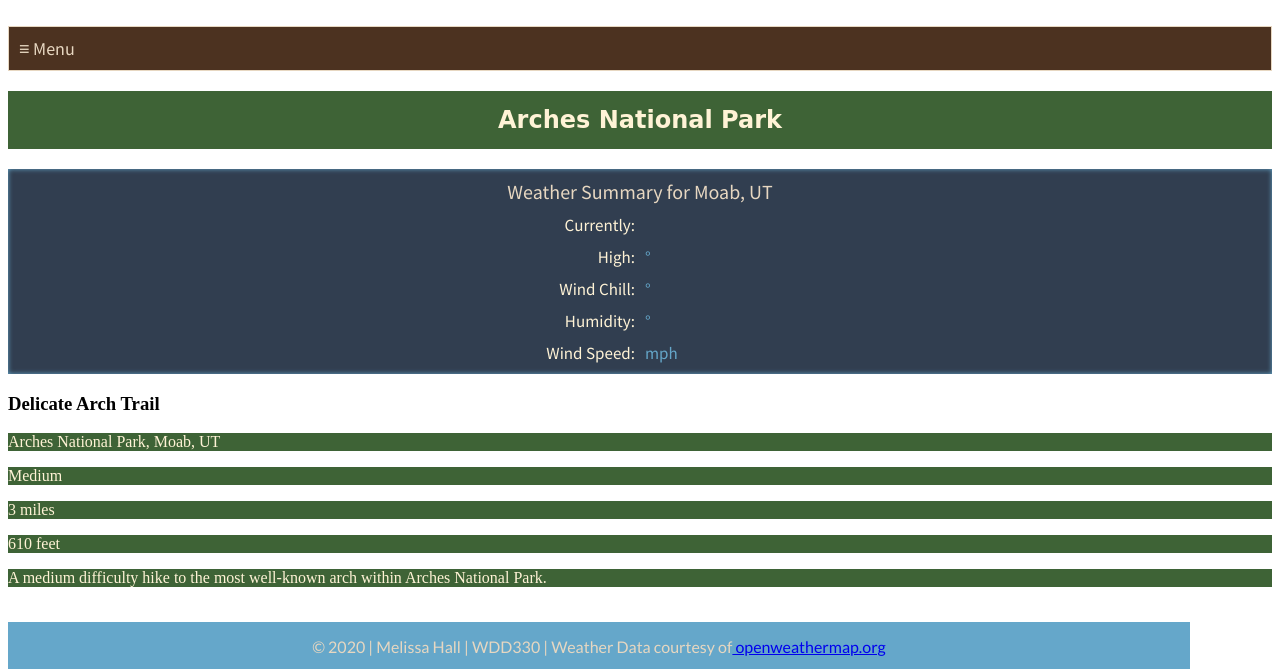
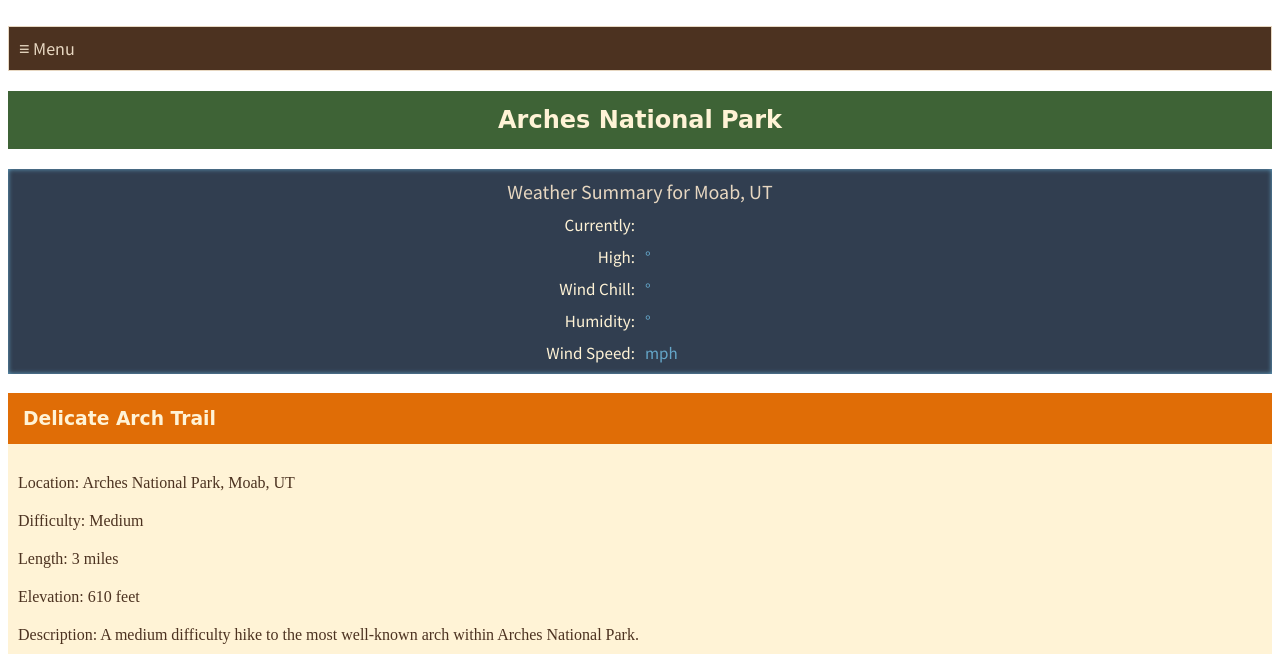
Before and after one commit to MelissaHallDesign/WDD330, a plain HTML site: page HikeBikeGo/arches.html in a window 1280 px wide. Shown: the part 129-798 px from the top of the page. Drawn offline with Linux system fonts and the light colour scheme; no server answers; a web font is replaced by a local one.

Commit message:
updated js and json for hikes

```diff
--- a/HikeBikeGo/js/hikes.js
+++ b/HikeBikeGo/js/hikes.js
@@ -9,7 +9,6 @@
         for (let i = 0; i < hikes.length; i++) {
             let hike = document.createElement('div');
             let h3 = document.createElement('h3');
-            //let hikeName = document.createElement('p');
             let hikeName = document.createElement('p');
             let location = document.createElement('p');
             let difficulty = document.createElement('p');
@@ -17,13 +16,12 @@
             let elevation = document.createElement('p');
             let description = document.createElement('p');
             h3.textContent = hikes[i].hikeName;
-            location.textContent = hikes[i].location;
-            difficulty.textContent = hikes[i].difficulty;
-            length.textContent = hikes[i].length;
-            elevation.textContent = hikes[i].elevation;
-            description.textContent = hikes[i].description;
+            location.textContent = 'Location: ' + hikes[i].location;
+            difficulty.textContent = 'Difficulty: ' + hikes[i].difficulty;
+            length.textContent = 'Length: ' + hikes[i].length;
+            elevation.textContent = 'Elevation: ' + hikes[i].elevation;
+            description.textContent = 'Description: ' + hikes[i].description;
             hike.appendChild(h3);
-            //hike.appendChild(hikeName);
             hike.appendChild(hikeName);
             hike.appendChild(location);
             hike.appendChild(difficulty);
@@ -33,3 +31,8 @@
             document.querySelector('div.hikeDisplay').appendChild(hike);
         }
     });
+
+    // function toggleMenu() {
+    //     document.querySelector('#showHike').classList.toggle('openDetails');
+    //   }
+    //   document.querySelector('#details').addEventListener('click', toggleMenu);
--- a/HikeBikeGo/json/hikes.json
+++ b/HikeBikeGo/json/hikes.json
@@ -7,6 +7,14 @@
             "length" : "3 miles",
             "elevation" : "610 feet",
             "description" : "A medium difficulty hike to the most well-known arch within Arches National Park."
+        },
+        {
+            "hikeName" : "Windows Loop and Turret Arch Trail",
+            "location" : "Arches National Park, Moab, UT",
+            "difficulty" : "Easy",
+            "length" : "1.2 miles",
+            "elevation" : "154 feet",
+            "description" : "An easy hike good for all skill levels. The Turret Arch is in the Windows area of Arches National Park."
         }
     ]
 }
--- a/HikeBikeGo/partials/_hbgcolors.scss
+++ b/HikeBikeGo/partials/_hbgcolors.scss
@@ -67,3 +67,11 @@
 .weatherdata {
     color: $color5;
 }
+.hikeDisplay h3 {
+    color: $color9;
+    background-color: $color2;
+}
+.hikeDisplay p {
+    color: $color7;
+    background-color: $color9;
+}
--- a/HikeBikeGo/partials/_hbglayout.scss
+++ b/HikeBikeGo/partials/_hbglayout.scss
@@ -31,10 +31,10 @@
 
 }
 
-.openDetails {
-    display: block;
+// .openDetails {
+//     display: block;
 
-}
+// }
 .buttonContainer {
     display: grid;
     grid-template-columns: 1fr 1fr;
@@ -57,7 +57,7 @@
     margin: 0 auto;
     text-align: center;
     display: block;
-    position: absolute;
+    //position: absolute;
     bottom: 0;
     width: 90%;
 }
@@ -92,6 +92,20 @@
 }
 
 //End of Weather Data Styles
+
+//Hike Styles
+.hikeDisplay h3 {
+    padding: 15px;
+    margin-bottom: 0;
+}
+
+.hikeDisplay p {
+    padding: 10px;
+    margin: 0;
+}
+
+
+
 
 
 /*
--- a/HikeBikeGo/partials/_hbgtypography.scss
+++ b/HikeBikeGo/partials/_hbgtypography.scss
@@ -49,3 +49,9 @@
     font-size: 17px;
     font-family: $font2;
 }
+
+//Hikes
+
+.hikeDisplay h3 {
+    font-family: $font5;
+}
```
Also changed, not shown: HikeBikeGo/hbgstyles.css, 1 other file.
